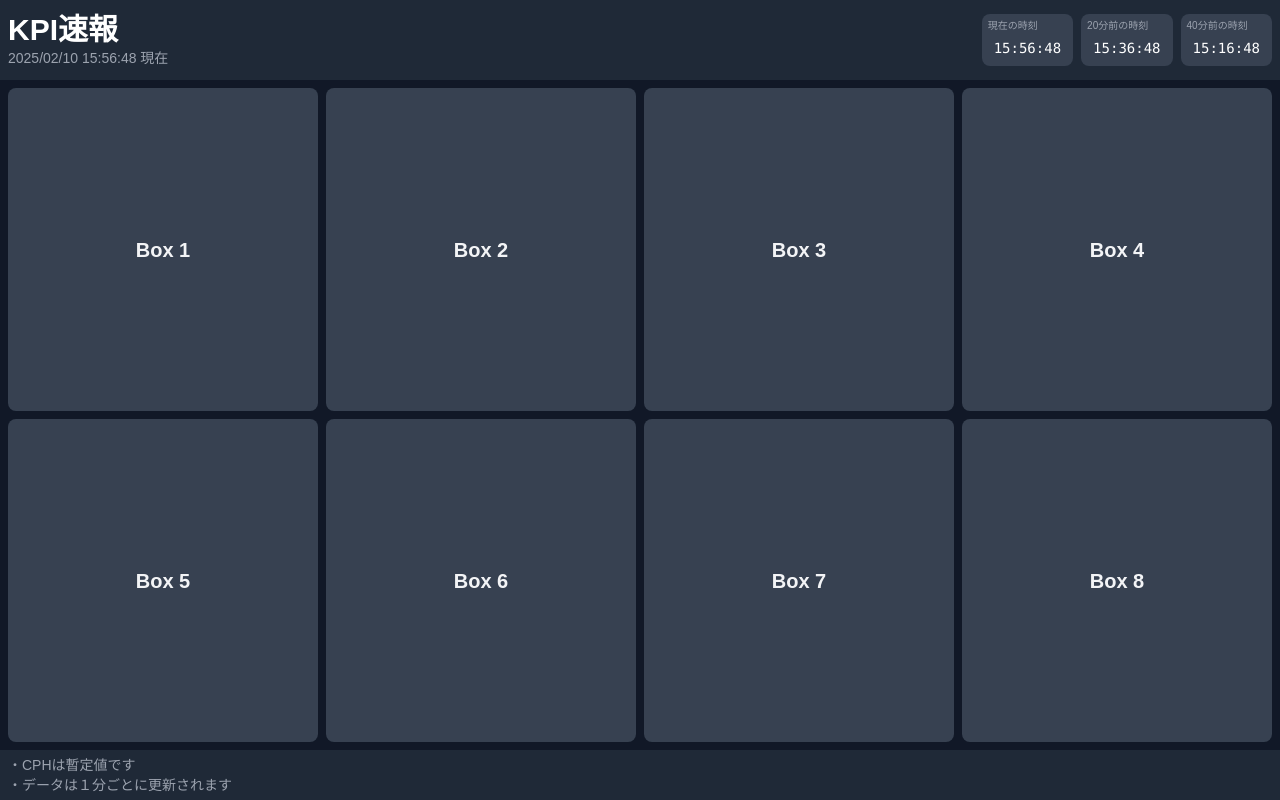
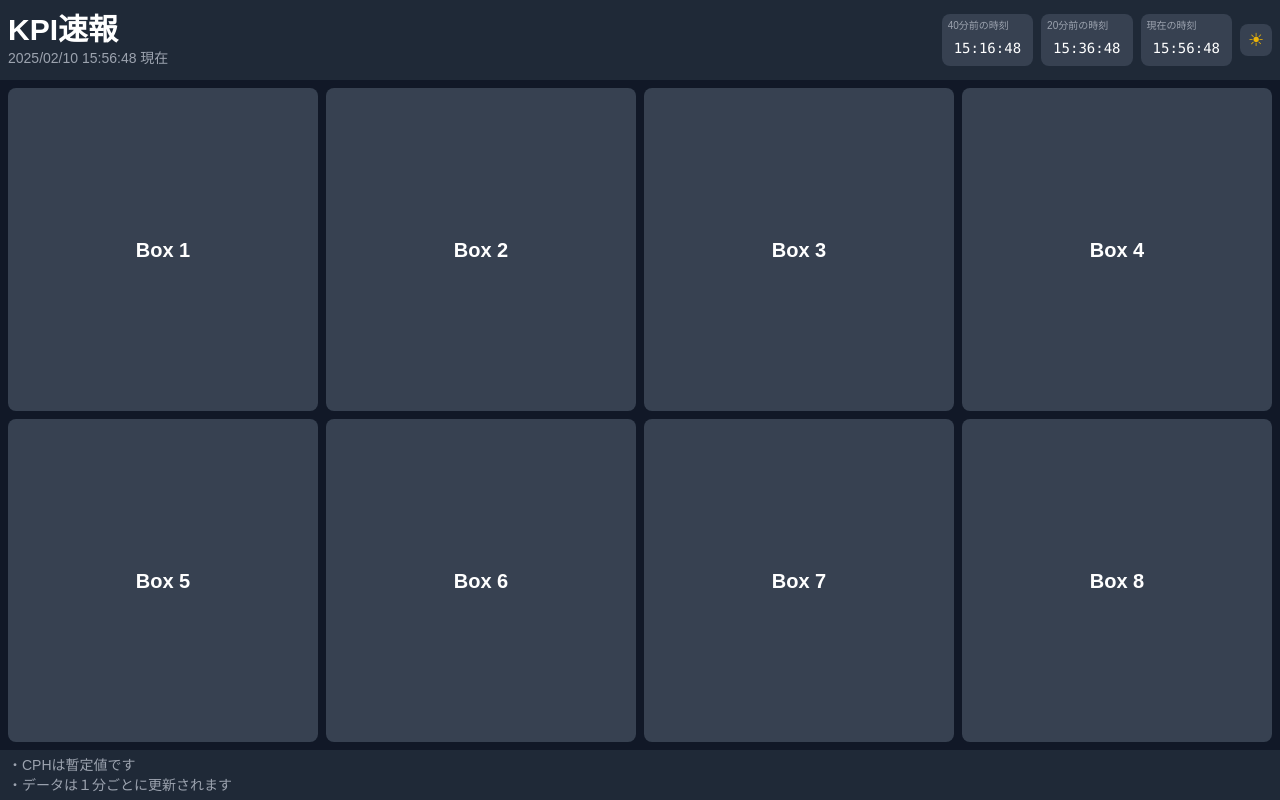
Before and after one commit to ekrsw/my-app, a Next.js app: page / in a window 1280 px wide. Built offline with nearby package versions, Linux system fonts and the light colour scheme.

Commit message:
dark/light

```diff
--- a/app/page.tsx
+++ b/app/page.tsx
@@ -3,6 +3,13 @@ import { useEffect, useState } from "react";
 
 export default function Home() {
   const [currentTime, setCurrentTime] = useState<Date | null>(null);
+  const [isDarkMode, setIsDarkMode] = useState(true);
+
+  const bgColor = isDarkMode ? 'bg-gray-900' : 'bg-gray-100';
+  const headerFooterBg = isDarkMode ? 'bg-gray-800' : 'bg-white';
+  const boxBg = isDarkMode ? 'bg-gray-700' : 'bg-gray-200';
+  const textColor = isDarkMode ? 'text-white' : 'text-gray-900';
+  const subTextColor = isDarkMode ? 'text-gray-400' : 'text-gray-500';
 
   useEffect(() => {
     // 初期値を設定
@@ -22,11 +29,11 @@ export default function Home() {
   }
 
   return (
-    <div className="min-h-screen grid grid-rows-[80px_1fr_50px] bg-gray-900 text-white">
-      <header className="bg-gray-800 flex items-center justify-between px-2">
+    <div className={`min-h-screen grid grid-rows-[80px_1fr_50px] ${bgColor} ${textColor}`}>
+      <header className={`${headerFooterBg} flex items-center justify-between px-2`}>
         <div>
           <h1 className="text-3xl font-bold">KPI速報</h1>
-          <p className="text-sm text-gray-400">
+          <p className={`text-sm ${subTextColor}`}>
             {currentTime.toLocaleString('ja-JP', {
               timeZone: 'Asia/Tokyo',
               year: 'numeric',
@@ -39,8 +46,8 @@ export default function Home() {
             })} 現在
           </p>
         </div>
-        <div className="flex gap-2">
-          {[0, 20, 40].map((minutes) => {
+        <div className="flex items-center gap-2">
+          {[40, 20, 0].map((minutes) => {
             const date = new Date(currentTime);
             // Asia/Tokyoのタイムゾーンを設定
             const tokyoTime = new Date(date.toLocaleString('en-US', { timeZone: 'Asia/Tokyo' }));
@@ -48,9 +55,9 @@ export default function Home() {
             return (
               <div
                 key={minutes}
-                className="bg-gray-700 rounded-lg px-3 py-2 relative"
+                className={`${boxBg} rounded-lg px-3 py-2 relative`}
               >
-                <span className="absolute top-1 left-1.5 text-gray-400 text-[10px]">
+                <span className={`absolute top-1 left-1.5 ${subTextColor} text-[10px]`}>
                   {minutes === 0 ? '現在の時刻' : `${minutes}分前の時刻`}
                 </span>
                 <span className="font-mono mt-4 block text-center text-sm">
@@ -61,15 +68,25 @@ export default function Home() {
               </div>
             );
           })}
+          <button
+            onClick={() => setIsDarkMode(!isDarkMode)}
+            className={`flex items-center justify-center w-8 h-8 rounded-lg ${boxBg} hover:opacity-80 transition-opacity`}
+          >
+            {isDarkMode ? (
+              <span className="text-yellow-500 text-lg">☀</span>
+            ) : (
+              <span className="text-lg">🌙</span>
+            )}
+          </button>
         </div>
       </header>
 
-      <main className="p-2 bg-gray-900">
+      <main className={`p-2 ${bgColor}`}>
         <div className="grid grid-cols-1 sm:grid-cols-4 gap-2 h-full">
           {Array.from({ length: 8 }, (_, i) => (
             <div
               key={i}
-              className="bg-gray-700 rounded-lg flex items-center justify-center text-xl font-bold text-gray-100"
+              className={`${boxBg} rounded-lg flex items-center justify-center text-xl font-bold ${textColor}`}
             >
               Box {i + 1}
             </div>
@@ -77,8 +94,8 @@ export default function Home() {
         </div>
       </main>
 
-      <footer className="bg-gray-800 flex items-center px-2 py-2">
-        <div className="text-sm text-gray-400 text-left">
+      <footer className={`${headerFooterBg} flex items-center px-2 py-2`}>
+        <div className={`text-sm ${subTextColor} text-left`}>
           <p>・CPHは暫定値です</p>
           <p>・データは１分ごとに更新されます</p>
         </div>
```
